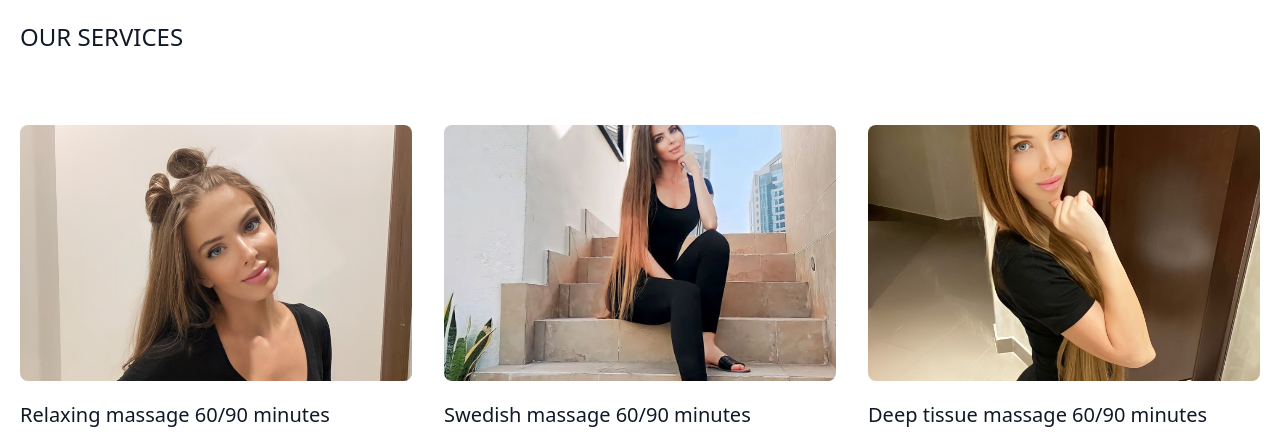
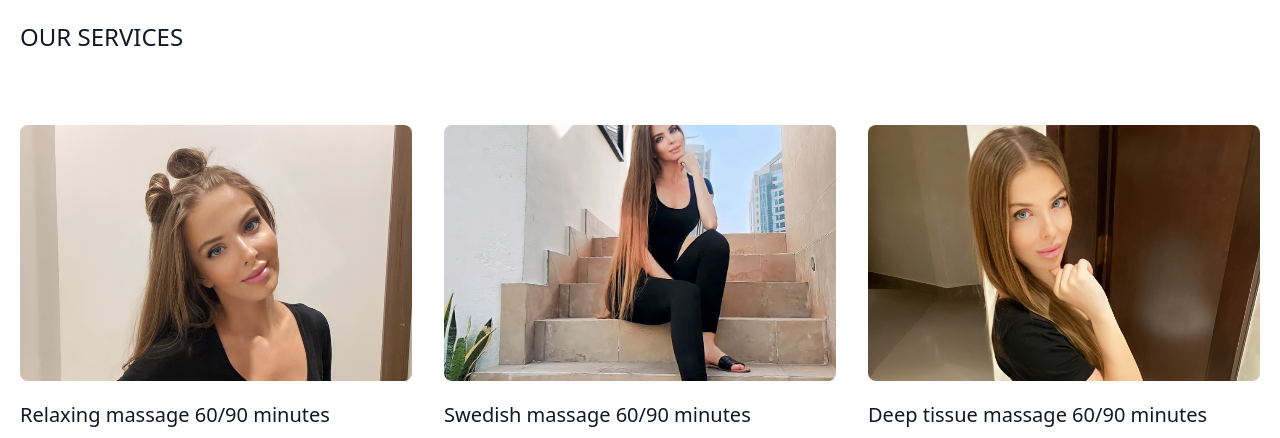
Before and after one commit to EgorNered20/massagedubai, a plain HTML site: page index.html in a window 1280 px wide. Shown: the part 1303-1741 px from the top of the page. Drawn offline with nearby package versions, Linux system fonts and the light colour scheme.

Commit message:
Update index.html

```diff
--- a/index.html
+++ b/index.html
@@ -160,7 +160,7 @@
             </div>
             <div class="p-4 md:w-1/3 sm:mb-0 mb-6" bis_skin_checked="1">
               <div class="rounded-lg h-64 overflow-hidden" bis_skin_checked="1">
-                <img alt="content" class="object-cover object-center h-full w-full" src="img/ser3.jpg">
+                <img alt="content" class="" src="img/ser3.jpg">
               </div>
               <h2 class="text-xl font-medium title-font text-gray-900 mt-5">Deep tissue massage 60/90 minutes</h2>
               <!-- <p class="text-base leading-relaxed mt-2">Swag shoivdigoitch literally meditation subway tile tumblr cold-pressed. Gastropub street art beard dreamcatcher neutra, ethical XOXO lumbersexual.</p> -->
```
